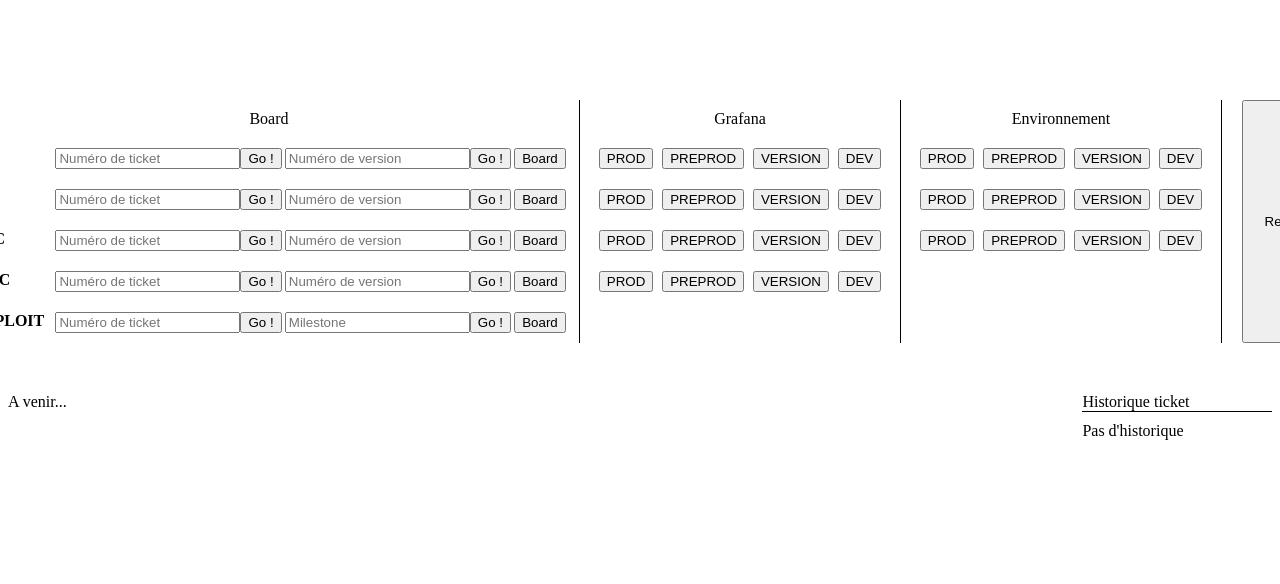
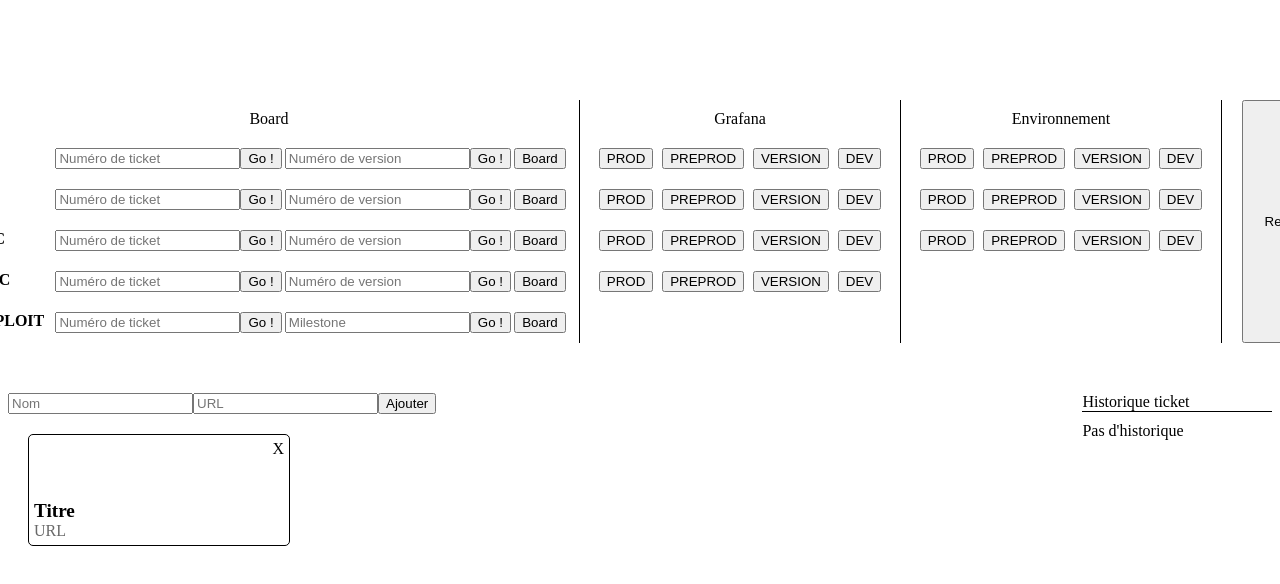
Before and after one commit to EnnacheNH/FastTicket, a plain HTML site: page index.html in a window 1280 px wide. Shown: the top 584 px of the page. Drawn offline with Linux system fonts and the light colour scheme.

Commit message:
created card element

```diff
--- a/index.html
+++ b/index.html
@@ -21,7 +21,23 @@
     <div class="bottom">
         <div class="custom-shorcut">
             <div class="wrapper" id="customShortcut">
-                A venir...
+                <div class="input">
+                    <input type="text" placeholder="Nom">
+                    <input type="text" placeholder="URL">
+                    <button>Ajouter</button>
+                </div>
+                <div class="flex grid">
+                    <div class="card wrapper">
+                        <div class="header">
+                        <div>X</div>
+                        </div>
+                        <div class="content wrapper">
+                            <div class="title">Titre</div>
+                            <div class="url">URL</div>
+                        </div>
+                    </div>
+
+                </div>
             </div>
         </div>
         <div class="history">
@@ -82,7 +98,7 @@
             board: {
                 ticket: {},
                 version: {},
-                boardId : 2078254,
+                boardId: 2078254,
             },
             ticket: {
                 inputId: "inputTicketX30",
@@ -272,7 +288,8 @@
                         if (!value) {
                             return;
                         }
-                        const url = `${baseUrl}boards/${projectObject.board.boardId ?? ''}?milestone_title=Version ${value}`;
+                        const url =
+                            `${baseUrl}boards/${projectObject.board.boardId ?? ''}?milestone_title=Version ${value}`;
                         openUrl(url);
                     }
                     break;
@@ -283,7 +300,8 @@
                         if (!value) {
                             return;
                         }
-                        const url = `${baseUrl}boards/${projectObject.board.boardId ?? ''}?milestone_title=${value}`;
+                        const url =
+                        `${baseUrl}boards/${projectObject.board.boardId ?? ''}?milestone_title=${value}`;
                         openUrl(url);
                     }
                     break;
@@ -413,6 +431,36 @@
 
     .custom-shorcut {
         width: 85%;
+
+        .grid {
+            gap: 10px 10px;
+            margin: 20px;
+
+            .card {
+                border: solid 1px;
+                border-radius: 5px;
+                width: 250px;
+                height: 100px;
+                padding: 5px;
+
+                .header {
+                    justify-content: flex-end;
+                }
+
+                .content {
+                    margin-top: auto;
+
+                    .title {
+                        font-size: larger;
+                        font-weight: bold;
+                    }
+
+                    .url {
+                        color: dimgrey;
+                    }
+                }
+            }
+        }
     }
 
 
```
